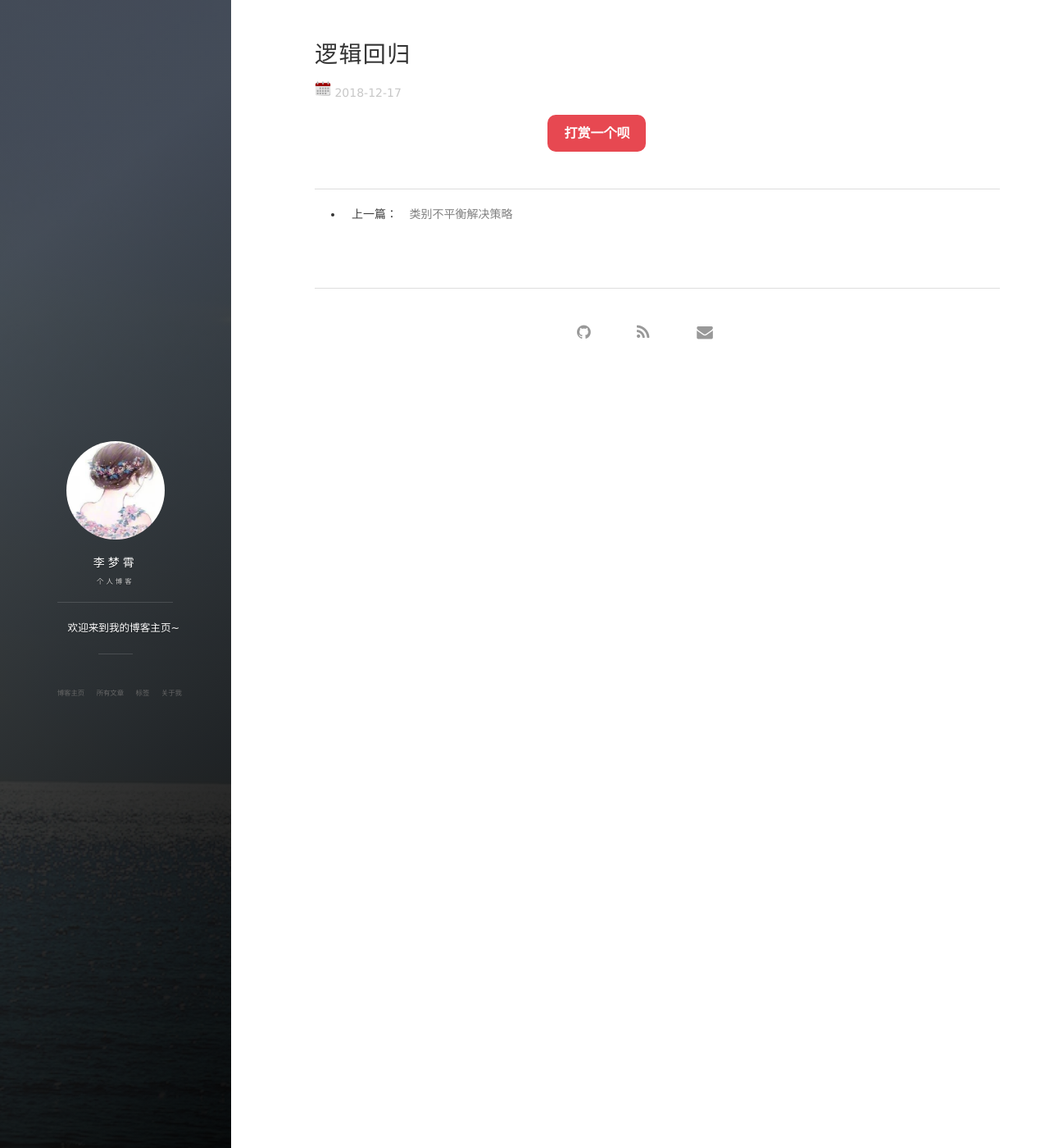
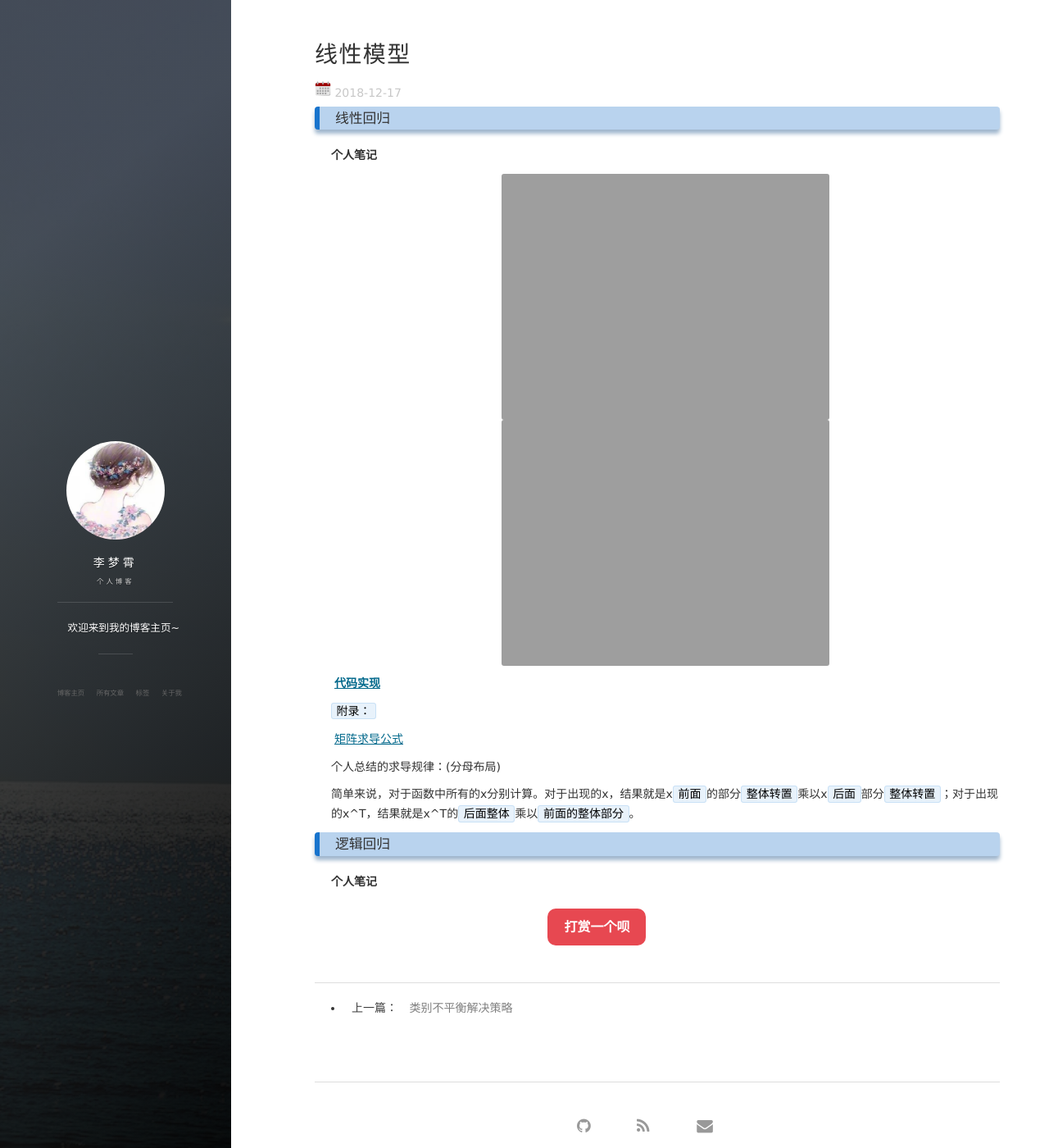
Before and after one commit to meteor518/meteor518.github.io, a Jekyll site: the page built from _posts/2018-12-17-逻辑回归.markdown, in a window 1280 px wide and 1400 px high. Shown: the whole window at 82% size. Built offline with Jekyll 4.4.1, drawn with Linux system fonts in a browser that asks for light colours; nearby versions of some CDN libraries; comment, search, counter and statistics services are not loaded.

Commit message:
first commit

```diff
--- a/_posts/2018-12-01-卷积神经网络(CNN)介绍03-卷积操作.markdown
+++ b/_posts/2018-12-01-卷积神经网络(CNN)介绍03-卷积操作.markdown
@@ -32,7 +32,12 @@ W是卷积前后图像的宽度；F是filter的宽度(即，kernel_size大小)
 
 对于`彩色图像三通道(RGB)`的卷积过程如下图所示：
 ![conv]({{site.url}}/images/CNN/conv2.gif)
+
 其他变形的卷积操作见[博客](https://blog.csdn.net/lqfarmer/article/details/78221858)
+
+平铺卷积(tiled cnn)请见[各种类型的卷积](https://blog.csdn.net/github_36326955/article/details/72829041)或者[Tiled CNN](https://blog.csdn.net/qq_42707449/article/details/81223155)
+
+介绍
 
 ### <a name="parameters-compute"></a> 网络层参数计算
 
--- a/_posts/2018-12-02-卷积神经网络(CNN)介绍10-常见的分类网络.markdown
+++ b/_posts/2018-12-02-卷积神经网络(CNN)介绍10-常见的分类网络.markdown
@@ -7,3 +7,5 @@ title:  "卷积神经网络(CNN)介绍10-常见的分类网络"
 ## 常见网络的结构和区别
 
 CNN的演变历程见[博客1](https://blog.csdn.net/u014114990/article/details/52583283)以及[博客2](https://blog.csdn.net/Sakura55/article/details/81559881)
+
+后续会将各种网络对比试验，以及针对之前几篇博客介绍的各种策略的作用和影响，通过实验更直观的看看效果。如果做好了会在博客中更新，实验代码也会上传。。。等我懒两天再做。。哈哈。
--- a/_posts/2018-12-03-线性和非线性的理解.markdown
+++ b/_posts/2018-12-03-线性和非线性的理解.markdown
@@ -13,10 +13,6 @@ logistics模型是线性还是非线性的？
 
 logistics模型是广义线性模型。 如何理解？
 
-区分一下回归和分类问题：
-
-线性模型是可以用来曲线拟合(回归)的，但是线性模型模型的分类一定是一条直线的，例如logistics模型。
-
 
 ### 举例理解如下：
 ![linear]({{site.url}}/images/linear/linear.png)
--- a/_posts/2018-12-17-逻辑回归.markdown
+++ b/_posts/2018-12-17-逻辑回归.markdown
@@ -1,5 +1,28 @@
 ---
 layout: post
-title:  "逻辑回归"
+title:  "线性模型"
 
 ---
+
+
+### 线性回归
+
+**个人笔记**
+
+![]({{site.url}}/images/regression/linear1.jpg)
+![]({{site.url}}/images/regression/linear2.jpg)
+
+[**代码实现**]()
+
+`附录：`
+
+[矩阵求导公式](https://blog.csdn.net/daaikuaichuan/article/details/80620518)
+
+个人总结的求导规律：(分母布局)
+
+简单来说，对于函数中所有的x分别计算。对于出现的x，结果就是x`前面`的部分`整体转置`乘以x`后面`部分`整体转置`；对于出现的x^T，结果就是x^T的`后面整体`乘以`前面的整体部分`。
+
+
+### 逻辑回归
+
+**个人笔记**
```
Also changed, not shown: images/CNN/cnn.png, 2 other files.
